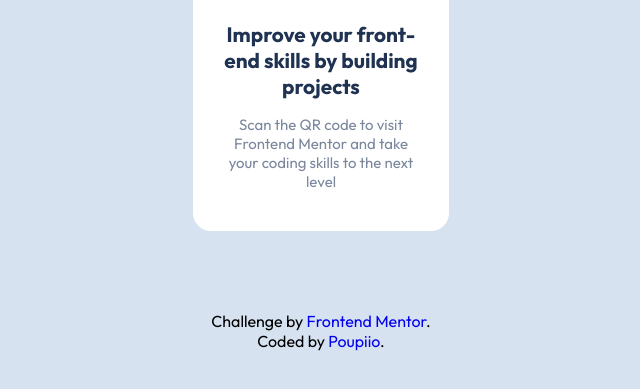
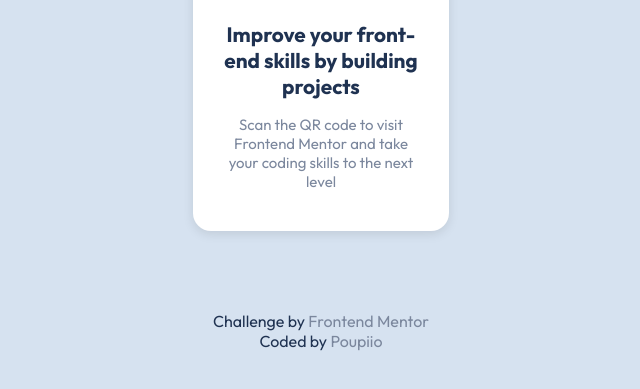
Before and after one commit to Poupiio/QR_code, a website: page index.html in a window 1280 px wide. Shown: the part 339-728 px from the top of the page, without its empty margins (319-959 px from the left). Drawn offline with Linux system fonts and the light colour scheme.

Commit message:
QR code challenge

```diff
--- a/assets/scss/abstracts/_variables.scss
+++ b/assets/scss/abstracts/_variables.scss
@@ -3,6 +3,7 @@ $white: hsl(0, 0%, 100%);
 $gray: hsl(212, 45%, 89%);
 $grayBlue: hsl(220, 15%, 55%);
 $darkBlue: hsl(218, 44%, 22%);
+$qr: #2C7DFA;
 
 // FONTS
 $outfit: "Outfit", sans-serif;
--- a/assets/scss/themes/_main.scss
+++ b/assets/scss/themes/_main.scss
@@ -4,6 +4,7 @@
     background-color: $white;
     border-radius: $radius;
     padding: 1rem;
+    box-shadow: 0 3px 11px rgba(0,0,0,0.1);
 
     .qr img {
         width: 100%;
@@ -32,7 +33,16 @@
 .attribution {
     margin-top: 5rem;
 
-    .fm-link a {
+    p {
         color: $darkBlue;
+
+        a {
+            color: $grayBlue;
+
+            &:hover {
+                color: $qr;
+                transition: 0.3s ease;
+            }
+        }
     }
 }
--- a/index.html
+++ b/index.html
@@ -22,9 +22,8 @@
 		</div>
 	</div>
 	<div class="attribution">
-		<p>Challenge by
-		 	<a href="https://www.frontendmentor.io?ref=challenge" target="_blank" class="fm-link">Frontend Mentor</a>.</p>
-		Coded by <a href="https://github.com/Poupiio" target="_blank" class="github">Poupiio</a>.
+		<p>Challenge by <a href="https://www.frontendmentor.io?ref=challenge" target="_blank">Frontend Mentor</a></p>
+		<p>Coded by <a href="https://github.com/Poupiio" target="_blank">Poupiio</a></p>
 	</div>
 
 </body>
```
Also changed, not shown: README-template.md (deleted), README.md, assets/css/style.css, 2 other files.
